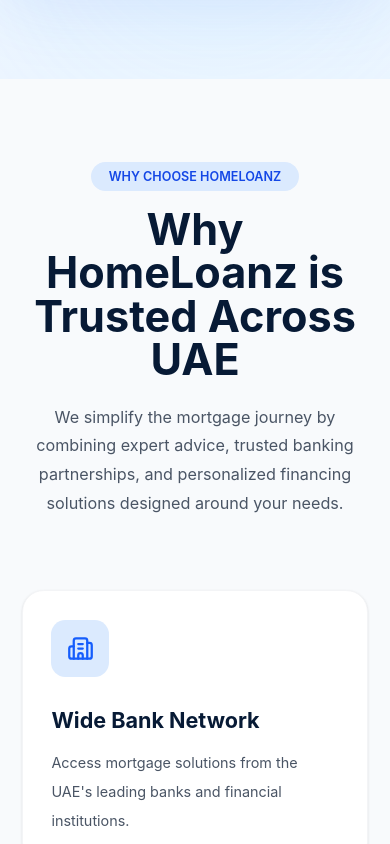
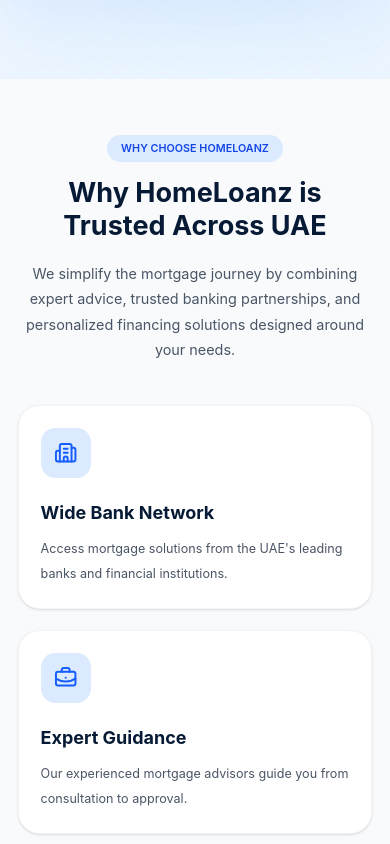
Before and after one commit to MahekZehra/homeloanz-website, a React (Vite) app: page / in a window 390 px wide. Shown: the part 10680-11524 px from the top of the page. Built offline with nearby package versions, Linux system fonts and the light colour scheme.

Commit message:
Responsive Hero Section

```diff
--- a/src/components/WhyChooseUs/WhyChooseUs.jsx
+++ b/src/components/WhyChooseUs/WhyChooseUs.jsx
@@ -41,25 +41,25 @@
 
 function WhyChooseUs() {
   return (
-    <section className="bg-[#F8FAFC] py-24">
+    <section className="bg-[#F8FAFC] py-16 md:py-24">
 
-      <div className="mx-auto max-w-7xl px-6">
+      <div className="mx-auto max-w-7xl px-5 sm:px-6">
 
         {/* Heading */}
 
         <div className="text-center">
 
-          <span className="rounded-full bg-blue-100 px-5 py-2 text-sm font-semibold text-blue-700">
+          <span className="rounded-full bg-blue-100 px-4 py-2 text-xs md:text-sm font-semibold text-blue-700">
             WHY CHOOSE HOMELOANZ
           </span>
 
-          <h2 className="mt-6 text-5xl font-bold text-[#071A35]">
+          <h2 className="mt-5 text-3xl sm:text-4xl lg:text-5xl font-bold text-[#071A35] leading-tight">
 
             Why HomeLoanz is Trusted Across UAE
 
           </h2>
 
-          <p className="mx-auto mt-6 max-w-3xl text-lg leading-8 text-gray-600">
+          <p className="mx-auto mt-5 max-w-3xl text-base md:text-lg leading-7 md:leading-8 text-gray-600">
 
             We simplify the mortgage journey by combining expert advice,
             trusted banking partnerships, and personalized financing
@@ -71,7 +71,7 @@
 
         {/* Cards */}
 
-        <div className="mt-20 grid gap-8 md:grid-cols-2 lg:grid-cols-3">
+        <div className="mt-12 md:mt-20 grid gap-6 md:grid-cols-2 lg:grid-cols-3">
 
           {features.map((feature, index) => {
 
@@ -81,25 +81,25 @@
 
               <div
                 key={index}
-                className="group rounded-3xl border border-gray-100 bg-white p-8 shadow-sm transition-all duration-300 hover:-translate-y-2 hover:shadow-2xl"
+               className="group rounded-3xl border border-gray-100 bg-white p-6 md:p-8 shadow-sm transition-all duration-300 hover:-translate-y-2 hover:shadow-2xl"
               >
 
-                <div className="flex h-16 w-16 items-center justify-center rounded-2xl bg-blue-100 transition group-hover:bg-blue-600">
+                <div className="flex h-14 w-14 md:h-16 md:w-16 items-center justify-center rounded-2xl bg-blue-100 transition group-hover:bg-blue-600">
 
                   <Icon
-                    size={30}
+                    size={26}
                     className="text-blue-600 transition group-hover:text-white"
                   />
 
                 </div>
 
-                <h3 className="mt-8 text-2xl font-bold text-[#071A35]">
+                <h3 className="mt-6 text-xl md:text-2xl font-bold text-[#071A35]">
 
                   {feature.title}
 
                 </h3>
 
-                <p className="mt-4 leading-8 text-gray-600">
+                <p className="mt-3 text-sm md:text-base leading-7 md:leading-8 text-gray-600">
 
                   {feature.description}
 
```
